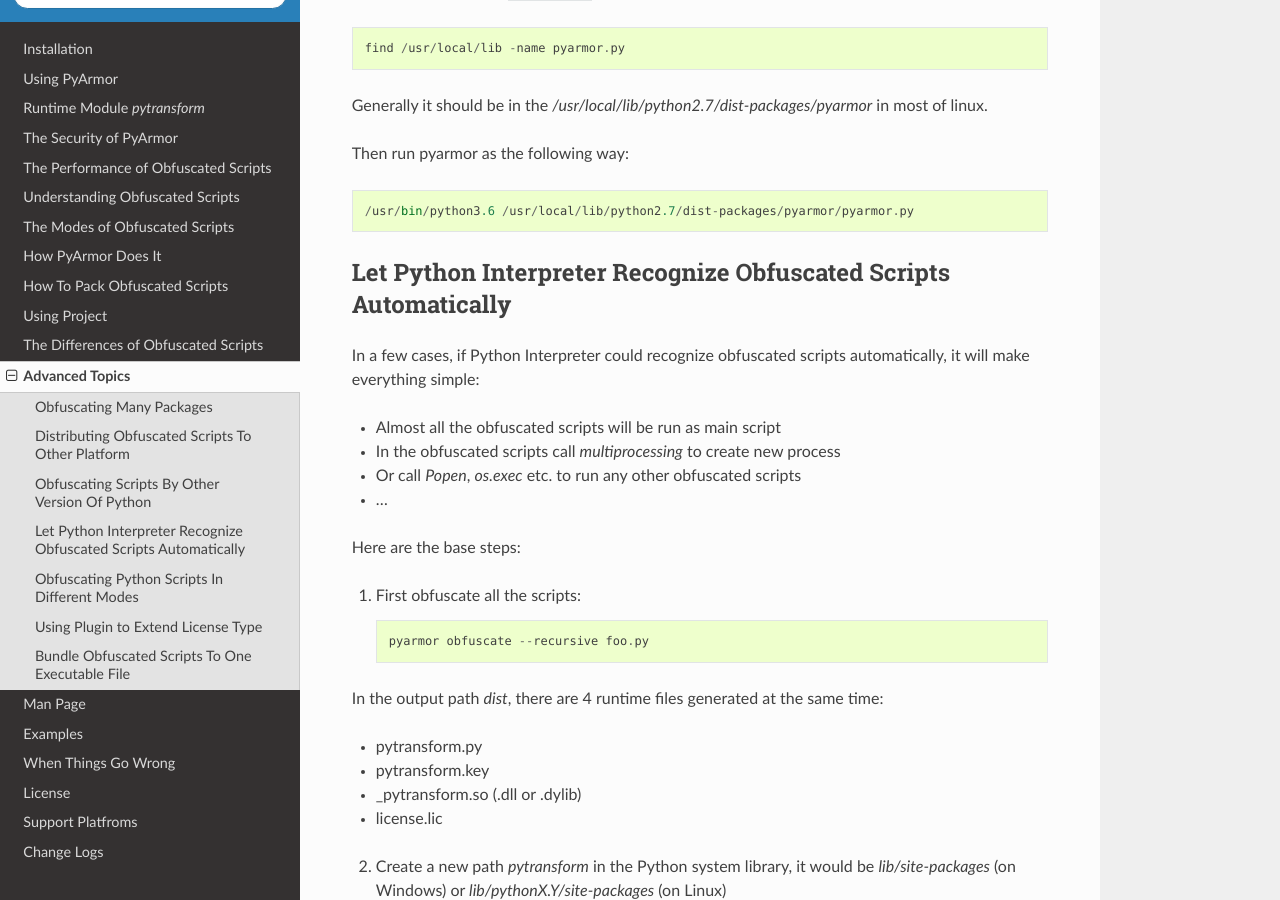
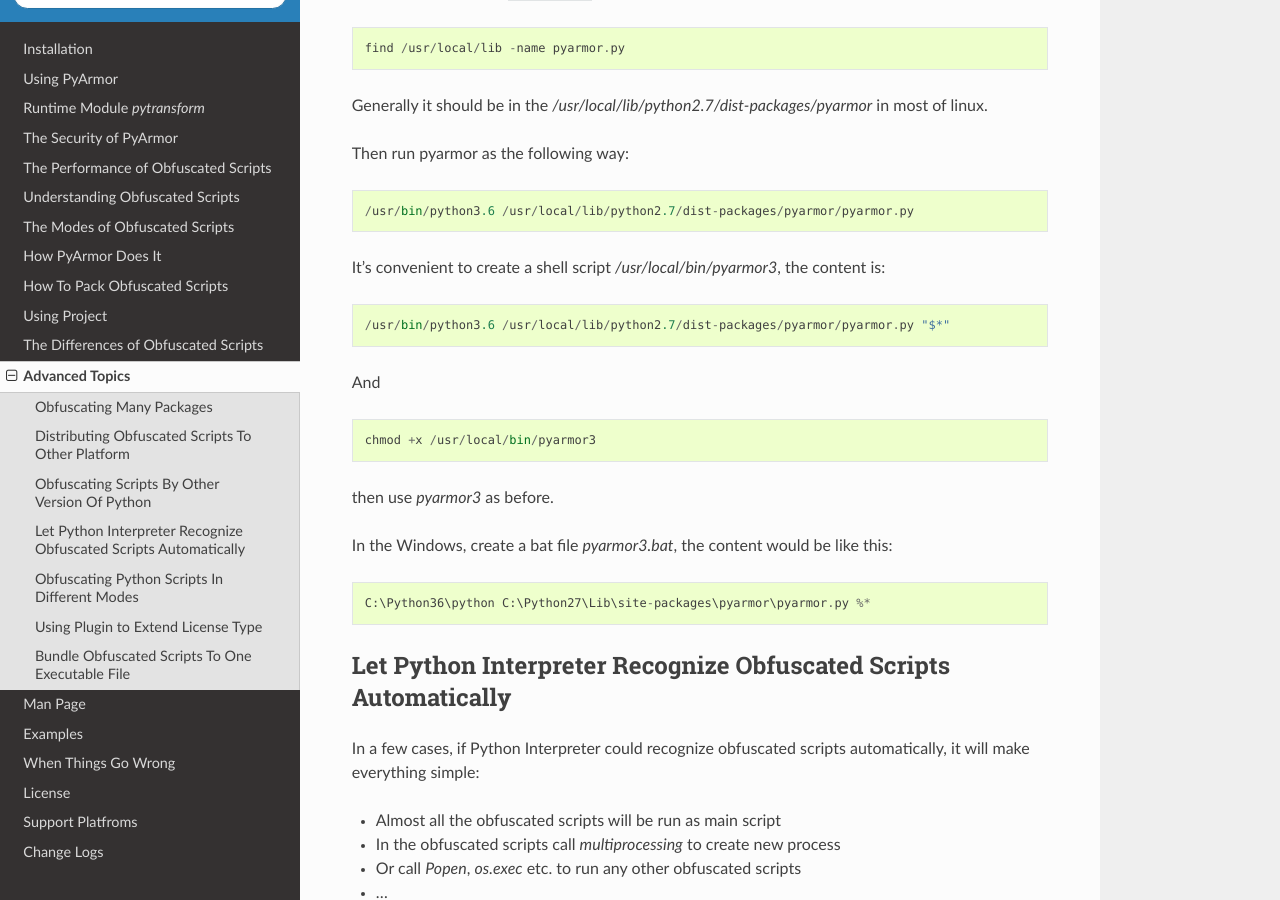
Before and after one commit to dashingsoft/pyarmor, a Sphinx documentation site: the page built from docs/advanced.rst, in a window 1280 px wide and 900 px high, scrolled down 1516 px. Built offline with Sphinx 7.4.7 and the Read the Docs theme 2.0.0, drawn with Linux system fonts in a browser that asks for light colours.

Commit message:
Refine advanced usage

```diff
--- a/docs/advanced.rst
+++ b/docs/advanced.rst
@@ -77,6 +77,20 @@
 Then run pyarmor as the following way::
 
     /usr/bin/python3.6 /usr/local/lib/python2.7/dist-packages/pyarmor/pyarmor.py
+
+It's convenient to create a shell script `/usr/local/bin/pyarmor3`, the content is::
+
+    /usr/bin/python3.6 /usr/local/lib/python2.7/dist-packages/pyarmor/pyarmor.py "$*"
+
+And ::
+
+    chmod +x /usr/local/bin/pyarmor3
+
+then use `pyarmor3` as before.
+
+In the Windows, create a bat file `pyarmor3.bat`, the content would be like this::
+
+    C:\Python36\python C:\Python27\Lib\site-packages\pyarmor\pyarmor.py %*
 
 .. _let python interpreter recognize obfuscated scripts automatically:
 
```
